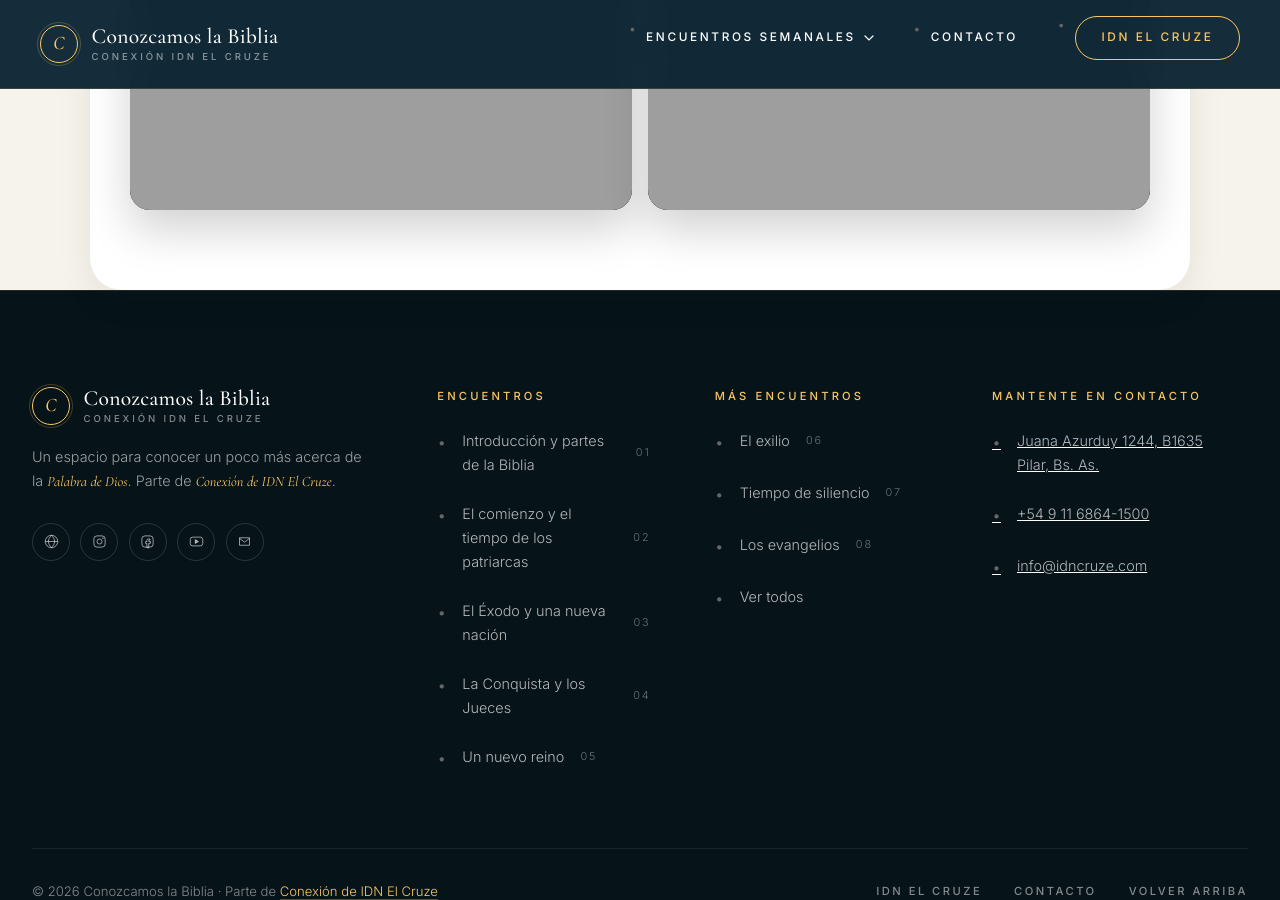
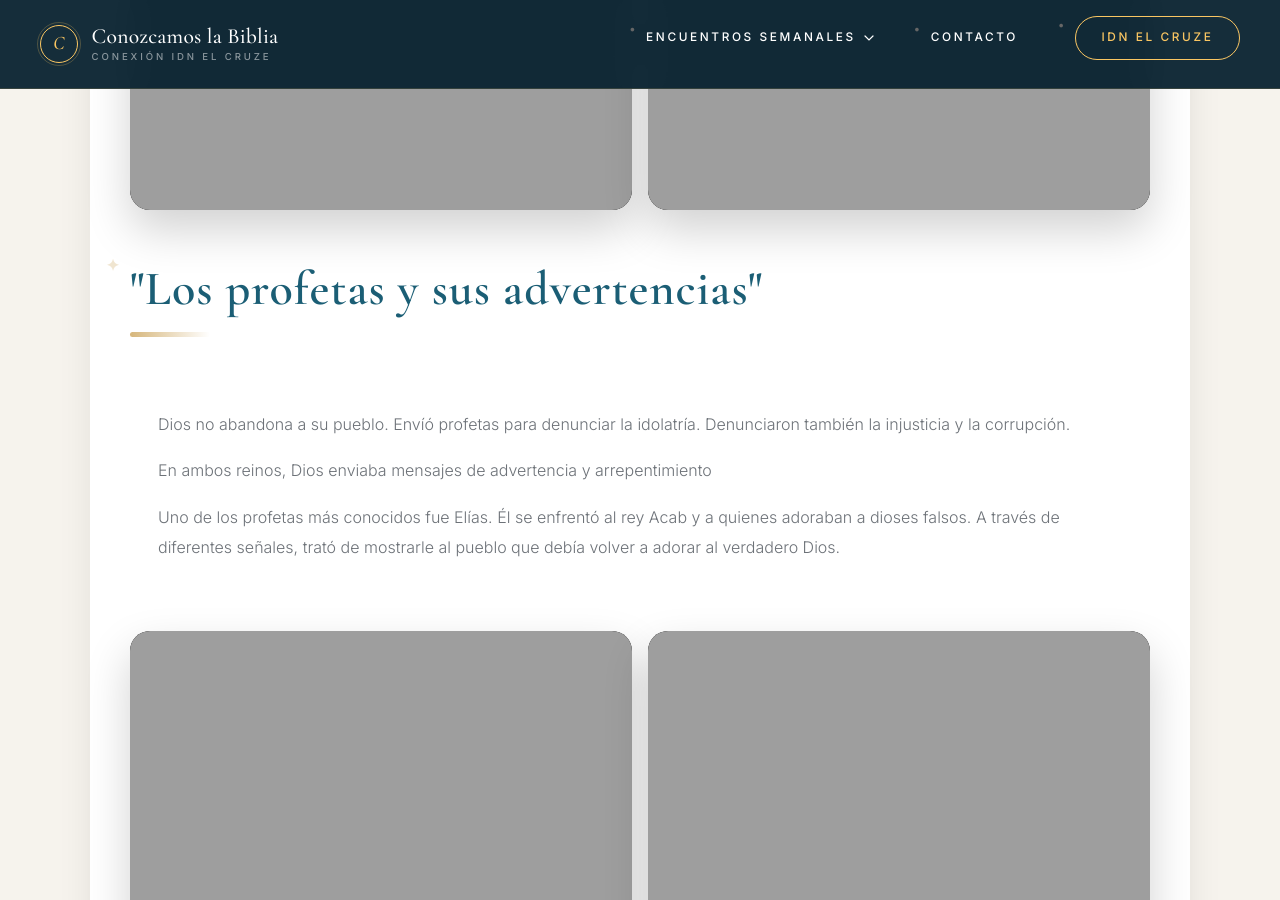
Before and after one commit to iporoma/conozcamoslabiblia, a Jekyll site: the page built from encuentro-nn.html, in a window 1280 px wide and 900 px high, scrolled down 8961 px. Built offline with Jekyll 4.4.1, drawn with Linux system fonts in a browser that asks for light colours.

Commit message:
Update encuentro-nn.html with prophet information
Added content about prophets and their warnings.

```diff
--- a/encuentro-nn.html
+++ b/encuentro-nn.html
@@ -147,5 +147,20 @@ Su desobediencia terminó afectando a todo el pueblo y preparó el camino para l
               <img src="https://iporoma.github.io/conozcamoslabiblia/images/5-11.jpg" alt="Etapas del periodo">
           </div>
       </div>
+        <h2>"Los profetas y sus advertencias"</h2>
+        <div class="accordion-content">
+            <p>Dios no abandona a su pueblo. Envíó profetas para denunciar la idolatría. Denunciaron también la injusticia y la corrupción.</p>
+<p>En ambos reinos, Dios enviaba mensajes de advertencia y arrepentimiento</p>
+<p>Uno de los profetas más conocidos fue Elías. Él se enfrentó al rey Acab y a quienes adoraban a dioses falsos. A través de diferentes señales, trató de mostrarle al pueblo que debía volver a adorar al verdadero Dios.</p>
+        </div>
+
+      <div class="image-row">
+          <div class="image-container">
+              <img src="https://iporoma.github.io/conozcamoslabiblia/images/5-10.jpg" alt="Etapas del periodo">
+          </div>
+          <div class="image-container">
+              <img src="https://iporoma.github.io/conozcamoslabiblia/images/5-11.jpg" alt="Etapas del periodo">
+          </div>
+      </div>
   </div>
 </main>
```
